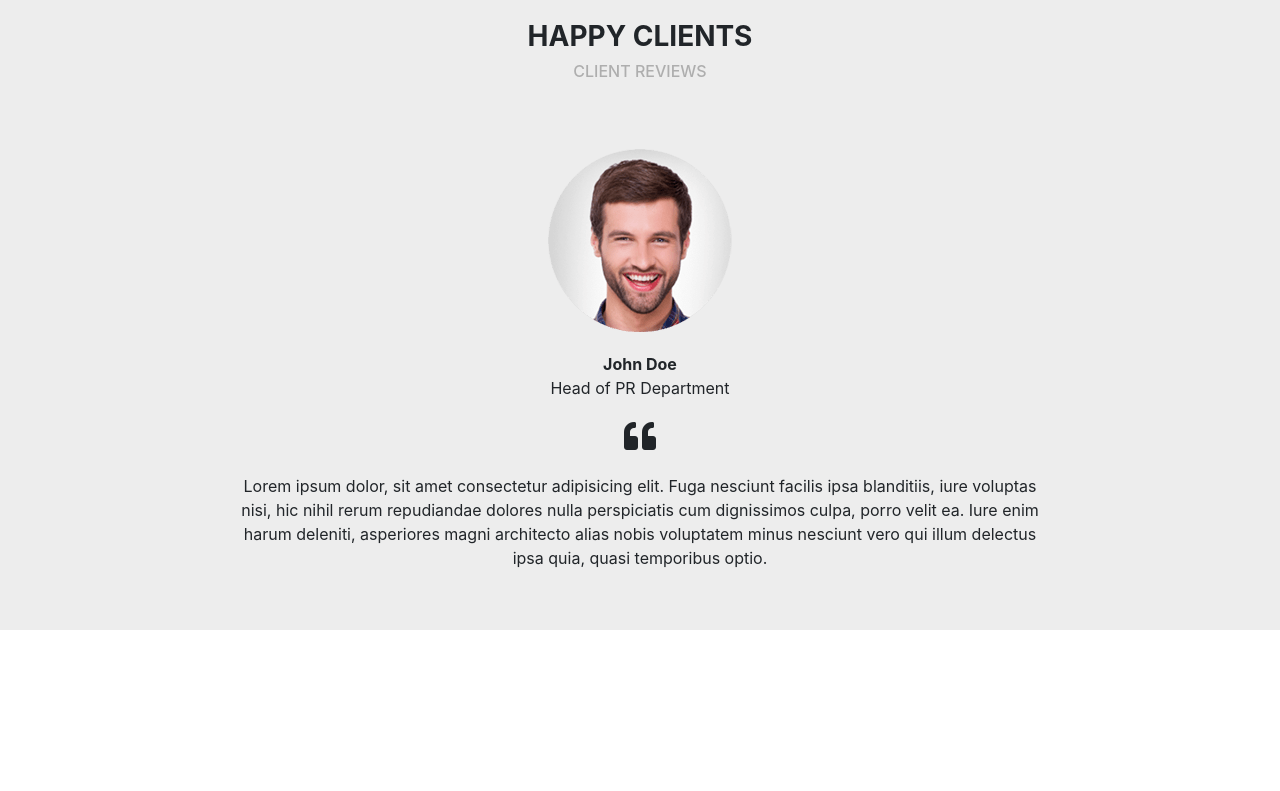
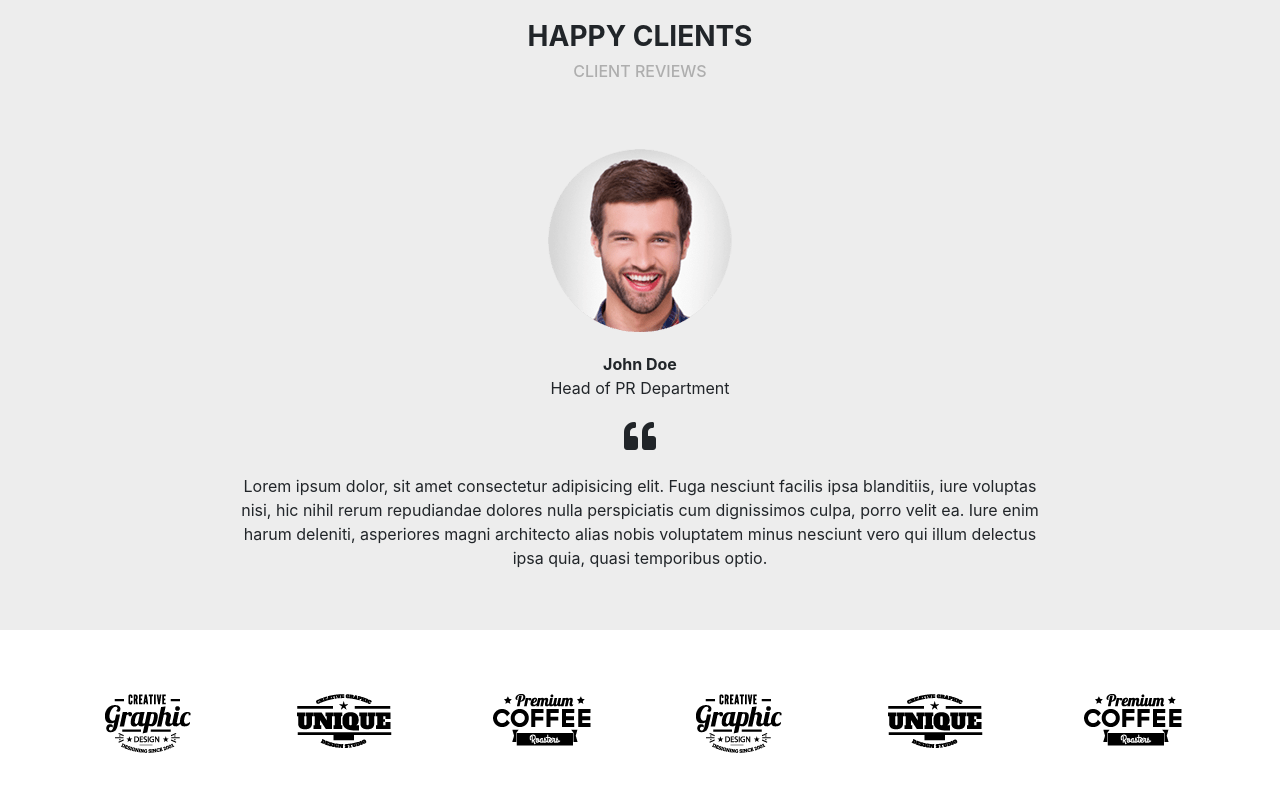
Before and after one commit to adriannadyga/16.8LandingPage, a website: page index.html in a window 1280 px wide. Shown: the part 3752-4543 px from the top of the page. Before the commit the page ends 4382 px from the top, so only its background shows below. Drawn offline with nearby package versions, Linux system fonts and the light colour scheme.

Commit message:
Add section logos

```diff
--- /dev/null
+++ b/_logos.scss
@@ -0,0 +1,6 @@
+.logos {
+    margin: 5%;
+    .col {
+        text-align: center;
+    }
+}
--- a/index.html
+++ b/index.html
@@ -210,12 +210,24 @@
     </section>
     <section class="logos">
         <div class="row">
-            <div class="col"></div>
-            <div class="col"></div>
-            <div class="col"></div>
-            <div class="col"></div>
-            <div class="col"></div>
-            <div class="col"></div>
+            <div class="col">
+                <img src="https://github.com/adriannadyga/16.8LandingPage/blob/master/images/logo-1-min.png?raw=true" alt="logo">
+            </div>
+            <div class="col">
+                <img src="https://github.com/adriannadyga/16.8LandingPage/blob/master/images/logo-4-min.png?raw=true" alt="logo">
+            </div>
+            <div class="col">
+                <img src="https://github.com/adriannadyga/16.8LandingPage/blob/master/images/logo-5-min.png?raw=true" alt="logo">
+            </div>
+            <div class="col">
+                <img src="https://github.com/adriannadyga/16.8LandingPage/blob/master/images/logo-1-min.png?raw=true" alt="logo">
+            </div>
+            <div class="col">
+                <img src="https://github.com/adriannadyga/16.8LandingPage/blob/master/images/logo-4-min.png?raw=true" alt="logo">
+            </div>
+            <div class="col">
+                <img src="https://github.com/adriannadyga/16.8LandingPage/blob/master/images/logo-5-min.png?raw=true" alt="logo">
+            </div>
         </div>
     </section>
 </body>
--- a/sass/style.scss
+++ b/sass/style.scss
@@ -6,3 +6,4 @@
 @import "our-projects";
 @import "our-team";
 @import "happy-clients";
+@import "logos";
```
Also changed, not shown: css/style.css, 1 other file.
